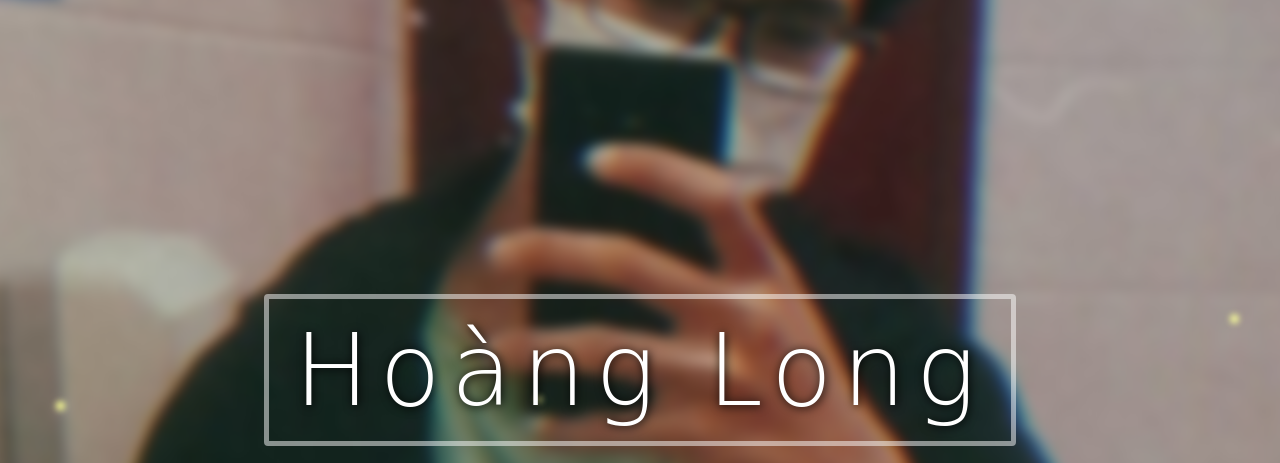
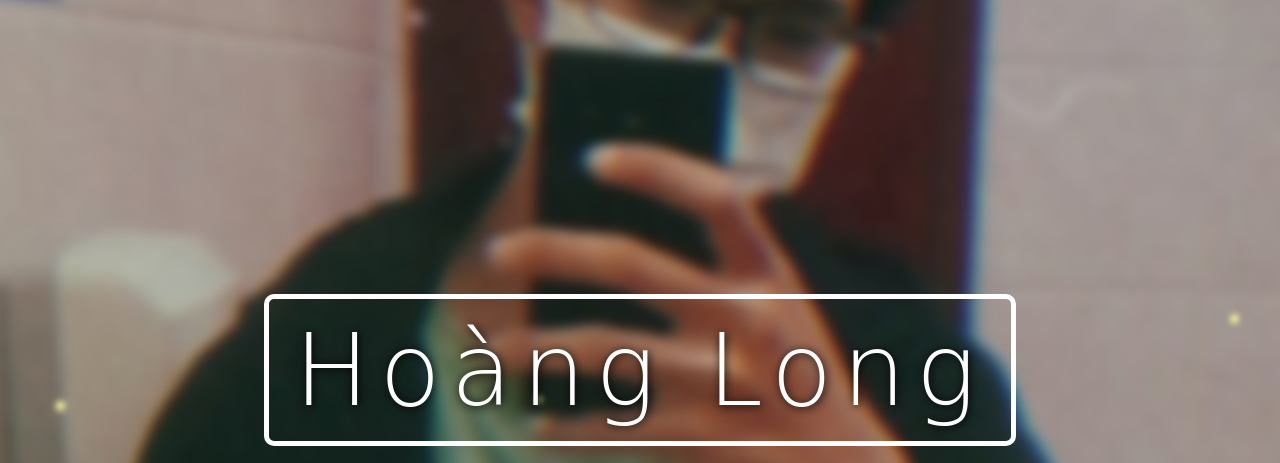
Before and after one commit to NgyenHoangLong/LongNguyen, a plain HTML site: page index.html in a window 1280 px wide. Shown: the top 463 px of the page. Drawn offline with Linux system fonts and the light colour scheme.

Commit message:
Update style.css

```diff
--- a/style.css
+++ b/style.css
@@ -41,8 +41,8 @@
     letter-spacing: 10px;
     padding: 12.5px 25px;
     text-shadow: 1px 1px 10px black;
-    border: 5px solid rgba( 255, 255, 255, .5);
-    border-radius: 4px;
+    border: 5px solid #fff;
+    border-radius: 10px;
     color: white;
 }
 
```
